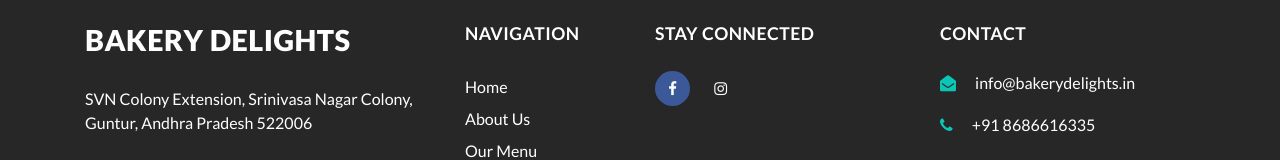
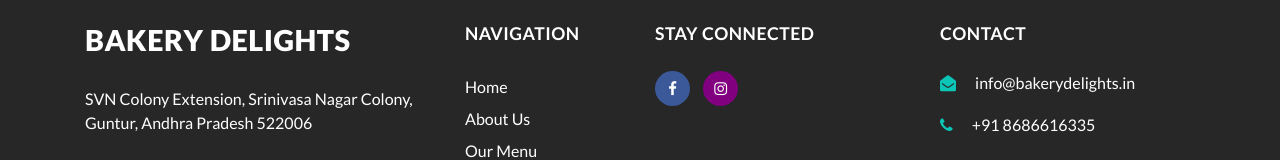
Before and after one commit to AvinashMudunuri/bakerydelights, a plain HTML site: page index.html in a window 1280 px wide. Shown: the part 4902-5062 px from the top of the page. Drawn offline with Linux system fonts and the light colour scheme.

Commit message:
insta purple

```diff
--- a/css/style.css
+++ b/css/style.css
@@ -1380,6 +1380,10 @@ span.icon_facebook {
     background: #3b5998;
 }
 
+span.icon_instagram {
+  background: purple;
+}
+
 span.icon_dribbble {
     background: #ea4c89;
 }
```
